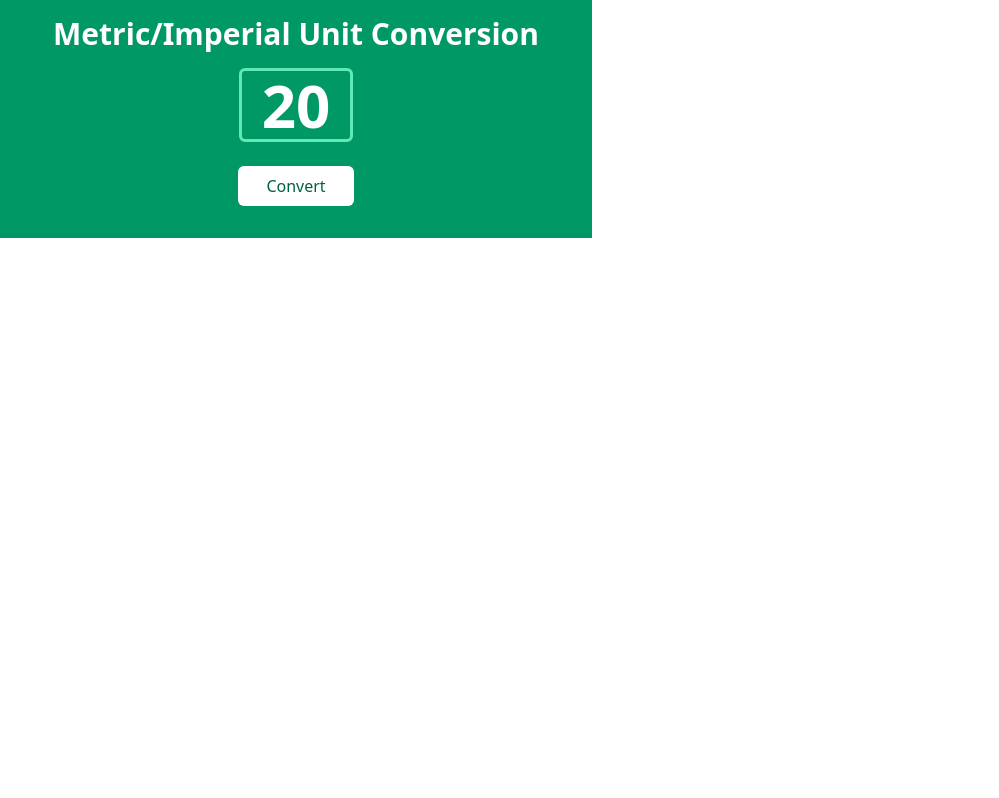
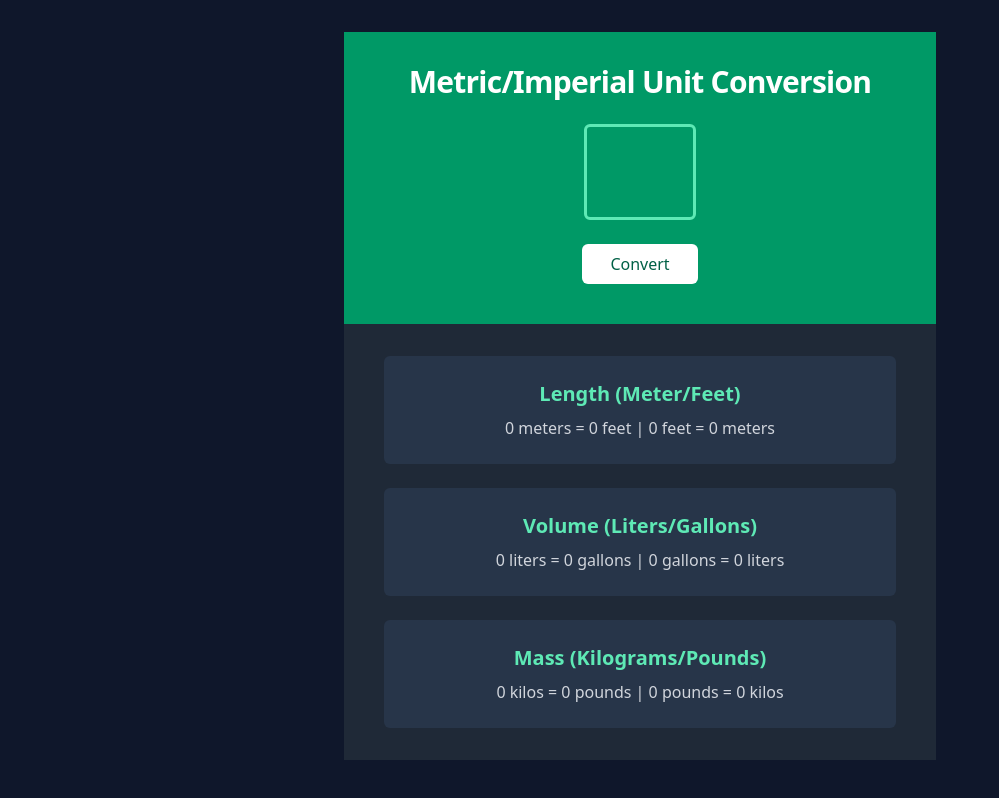
Before and after one commit to terabvte/web_learn, a plain HTML site: page converter/src/index.html in a window 1280 px wide. Shown: the whole page, without its empty margins (0-999 px from the left). Drawn offline with nearby package versions, Linux system fonts and the light colour scheme.

Commit message:
Finish HTML Structure + CSS Styling (Tailwind)

```diff
--- a/converter/src/index.html
+++ b/converter/src/index.html
@@ -6,22 +6,43 @@
     <title>Metric / Imperial Unit Converter</title>
     <script src="https://unpkg.com/@tailwindcss/browser@4"></script>
   </head>
-  <body>
-    <article class="w-148 bg-emerald-600">
-      <div class="flex flex-col text-white p-4 items-center">
-        <h1 class="font-bold text-3xl mb-4">Metric/Imperial Unit Conversion</h1>
-        <div
-          class="font-bold text-6xl border-3 px-5 py-1 rounded-md border-emerald-300 mb-6"
-        >
-          20
-        </div>
+  <body class="bg-slate-900">
+    <article class="w-148 bg-emerald-600 mx-auto mt-8">
+      <div class="flex flex-col text-white p-8 items-center">
+        <h1 class="font-bold text-3xl mb-6 tracking-tight">
+          Metric/Imperial Unit Conversion
+        </h1>
+        <input
+          class="font-bold text-6xl border-3 px-5 py-1 rounded-md border-emerald-300 mb-6 w-28 text-center"
+        />
         <button
-          class="bg-white text-emerald-800 px-7 py-2 rounded-md mb-4 cursor-pointer"
+          class="bg-white text-emerald-800 px-7 py-2 rounded-md mb-2 cursor-pointer"
         >
           Convert
         </button>
       </div>
-      <div></div>
+      <div
+        class="bg-[#1f2937] flex flex-col gap-6 p-8 items-center text-gray-300 text-center"
+      >
+        <div class="bg-[#273549] w-128 p-6 rounded-md">
+          <h2 class="text-emerald-300 font-bold mb-2 text-xl">
+            Length (Meter/Feet)
+          </h2>
+          <p>0 meters = 0 feet | 0 feet = 0 meters</p>
+        </div>
+        <div class="bg-[#273549] w-128 p-6 rounded-md">
+          <h2 class="text-emerald-300 font-bold mb-2 text-xl">
+            Volume (Liters/Gallons)
+          </h2>
+          <p>0 liters = 0 gallons | 0 gallons = 0 liters</p>
+        </div>
+        <div class="bg-[#273549] w-128 p-6 rounded-md">
+          <h2 class="text-emerald-300 font-bold mb-2 text-xl">
+            Mass (Kilograms/Pounds)
+          </h2>
+          <p>0 kilos = 0 pounds | 0 pounds = 0 kilos</p>
+        </div>
+      </div>
     </article>
   </body>
 </html>
```
